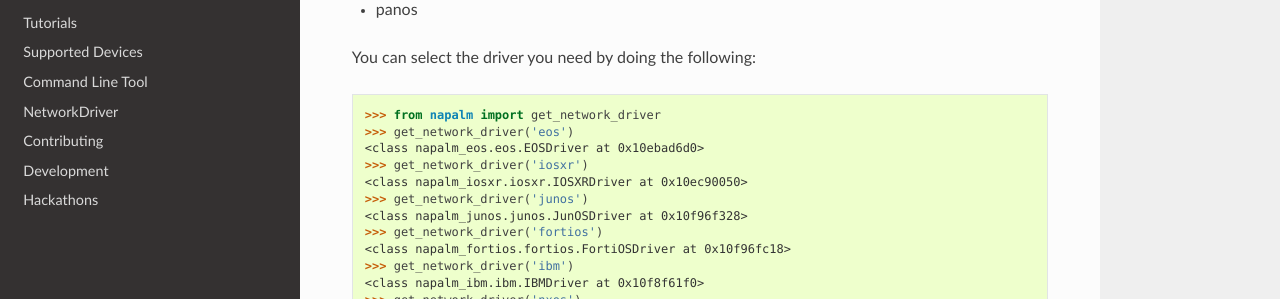
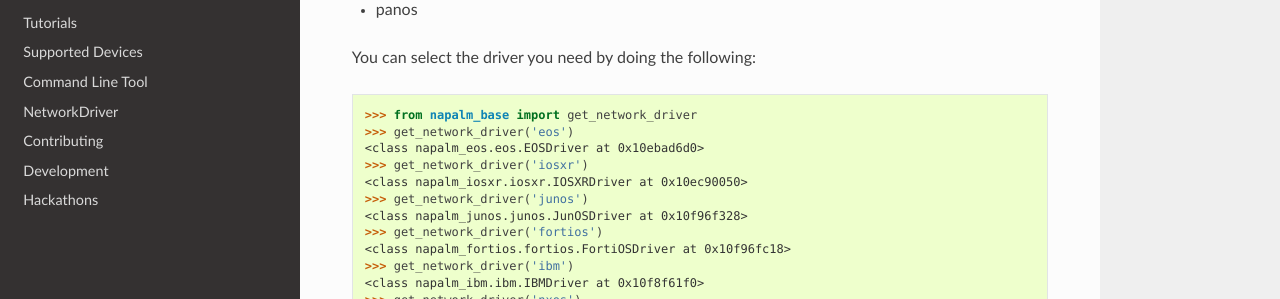
Before and after one commit to napalm-automation/napalm, a Sphinx documentation site: the page built from docs/index.rst, in a window 1280 px wide and 900 px high, scrolled down 426 px. Shown: the part 152-451 px from the top of the window. Built offline with Sphinx 7.4.7 and the Read the Docs theme 2.0.0, drawn with Linux system fonts in a browser that asks for light colours.

Commit message:
Update index.rst
just updating the sample code after napalm_base refactoring.

```diff
--- a/docs/index.rst
+++ b/docs/index.rst
@@ -27,7 +27,7 @@
 
 .. code-block:: python
 
-   >>> from napalm import get_network_driver
+   >>> from napalm_base import get_network_driver
    >>> get_network_driver('eos')
    <class napalm_eos.eos.EOSDriver at 0x10ebad6d0>
    >>> get_network_driver('iosxr')
```
